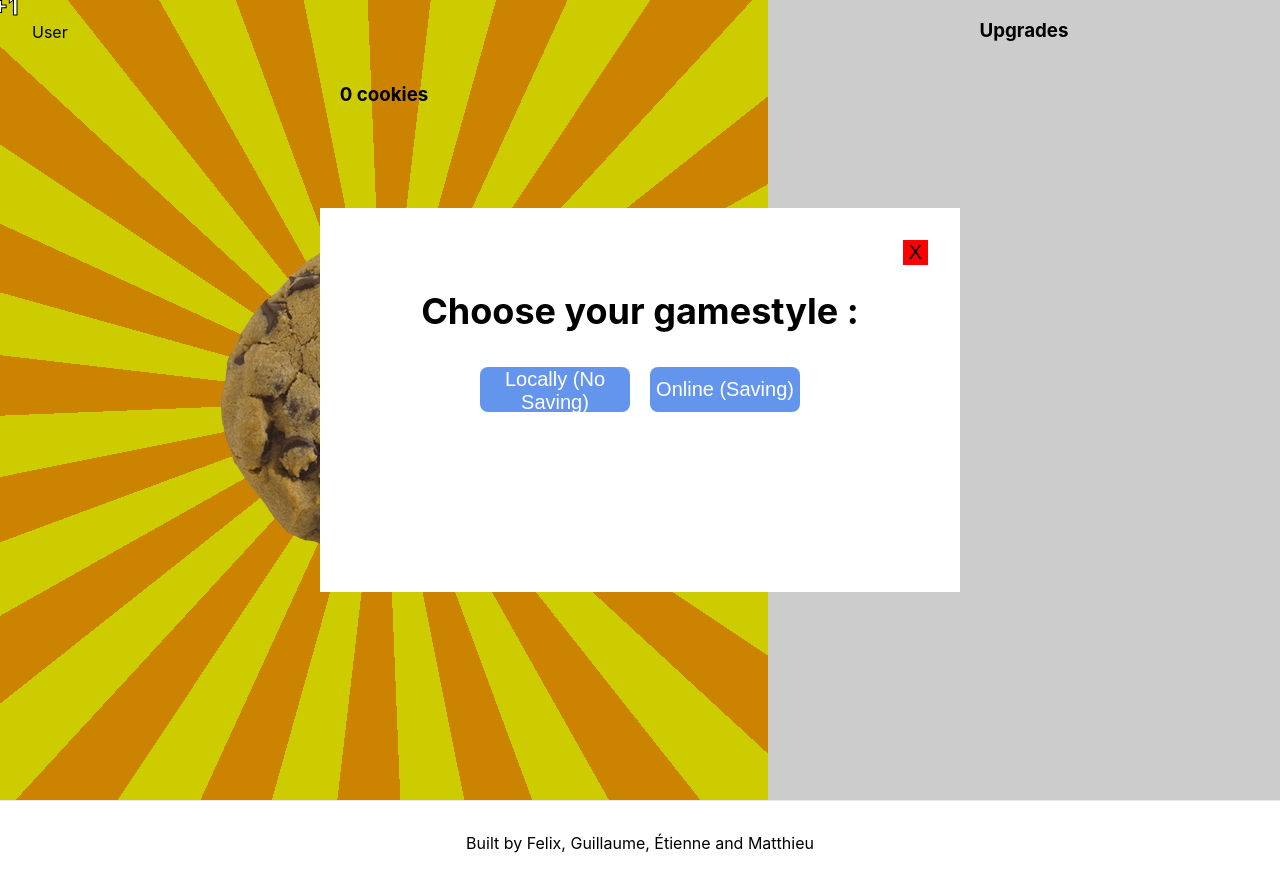
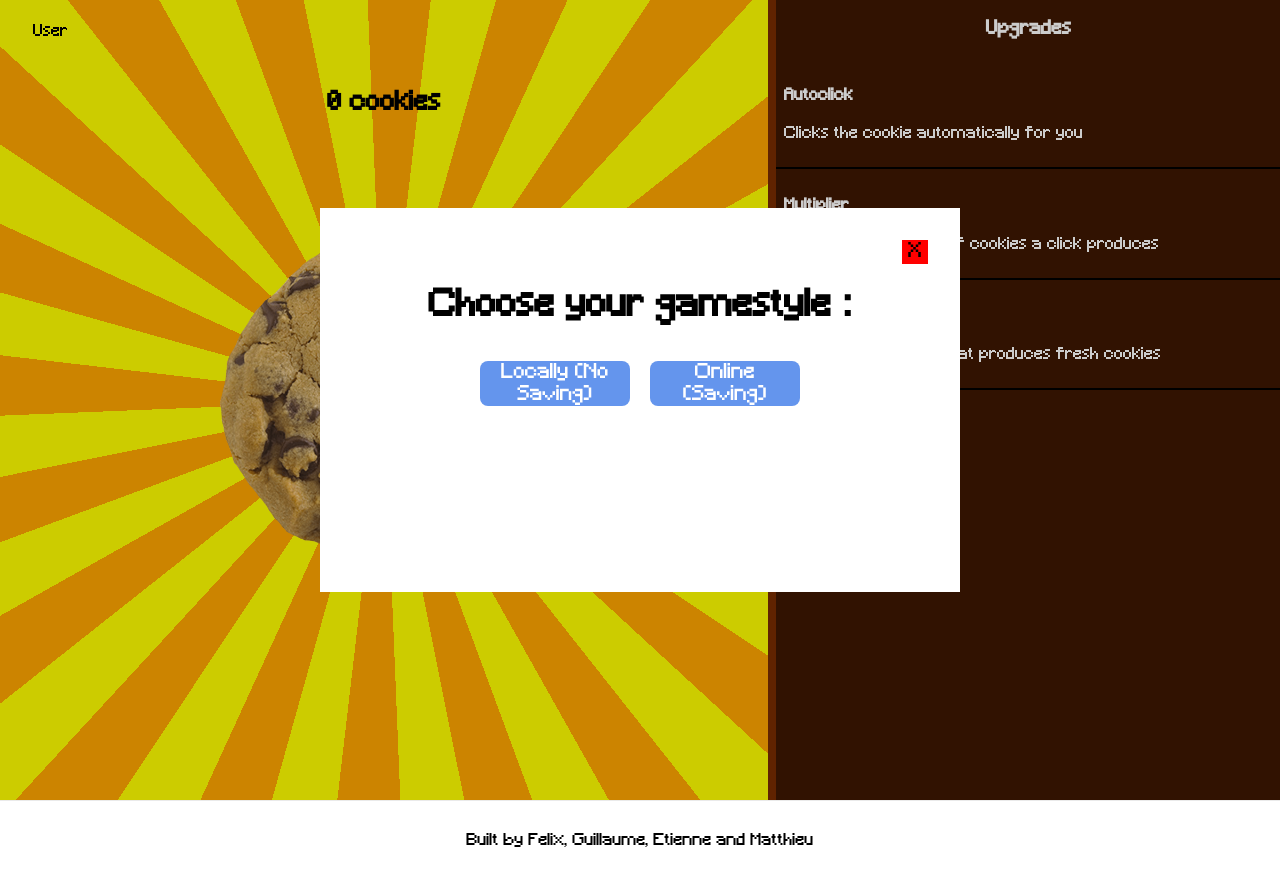
Before and after one commit to felixrnqst/cookie-clicker, a Next.js app: page / in a window 1280 px wide. Built offline with nearby package versions, Linux system fonts and the light colour scheme.

Commit message:
Save dialog and cookie state to localStorage, "pretty" cookie amount and minecraft font

```diff
--- a/components/cookie.module.scss
+++ b/components/cookie.module.scss
@@ -4,9 +4,10 @@
   .hoverbox {width: 50vh; height: 50vh; }
 }
 
-.cursor {position: absolute; width: 1rem; height: 1rem; z-index: 11; transform: translateX(-50%) translateY(-50%); font-size: 1.5rem; font-weight: bold;
+.cursor {opacity: 0; position: absolute; width: 1rem; height: 1rem; z-index: 11; transform: translateX(-50%) translateY(-50%); font-size: 1.5rem; font-weight: bold;
   -webkit-text-fill-color: white;
   -webkit-text-stroke: 1px black;
+  pointer-events: none;
 }
 .cursor:hover {cursor: default; }
 
--- a/components/counter.js
+++ b/components/counter.js
@@ -4,5 +4,29 @@ This formats the cookie value
 */
 export default function Counter({cookies}){
 
-  return <h3>{cookies} {cookies != 1 ? 'cookies' : 'cookie'}</h3>
+  function prettyDisplay(c){
+    var d = 1
+    var n = ''
+    if(c >= 10e15){
+      d = 10e15
+      n = 'quadrillion'
+      // return Math.floor(c / 10e15) + ' quadrillion'
+    }else if(c >= 10e12){
+      d = 10e12
+      n = 'trillion'
+      // return Math.floor(c / 10e12) + ' trillion'
+    }else if(c >= 10e9){
+      d = 10e9
+      n = 'billion'
+      // return (Math.floor(c / 10e9 * 1000) / 1000) + ' billion'
+    }else if(c >= 10e6){
+      d = 10e6
+      n = 'million'
+      // return Math.floor(c / 10e6) + ' million'
+    }
+    return (Math.floor(c / d * 1000) / 1000) + ' ' + n
+
+  }
+
+  return <h3 style={{fontVariantNumeric: 'tabular-nums', fontSize: '1.6rem'}}>{prettyDisplay(cookies)} {cookies != 1 ? 'cookies' : 'cookie'}</h3>
 }
--- a/components/popup.js
+++ b/components/popup.js
@@ -1,5 +1,5 @@
 /*
-index.js - Created by Guillaume
+popup.js - Created by Guillaume
 This create the inital popup for the user to choose saving his progress or not
 */
 import React from "react";
--- a/components/store.js
+++ b/components/store.js
@@ -4,10 +4,23 @@ The component which displays upgrades and allows the user to purchase them
 */
 import styles from './store.module.scss'
 
+
+const upgrades = [
+  {name: 'Autoclick', description: 'Clicks the cookie automatically for you', price: 100, quantity: 0, max: -1, cps: 0.1},
+  {name: 'Multiplier', description: 'Multiplies the amount of cookies a click produces', price: 200, quantitiy: 0, max: -1, cps: 1},
+  {name: 'Bakery', description: 'An artisanal bakery that produces fresh cookies', price: 200, quantitiy: 0, max: -1, cps: 1},
+]
+
 export default function Store(props){
   return (
     <div className={styles.container}>
       <h3>Upgrades</h3>
+      {upgrades.map(u =>
+        (<div className={styles.storeItem}>
+          <h4>{u.name}</h4>
+          <p>{u.description}</p>
+        </div>)
+      )}
     </div>
   )
 }
--- a/components/store.module.scss
+++ b/components/store.module.scss
@@ -1,6 +1,9 @@
 @import '../styles/constants.scss';
 
-.container {width: 100vw; height: 100vh; background: white;}
+.container {width: 100vw; height: 100vh; background: #3d1601;
+  border-left: .5rem solid #782c00;
+  * {color: white; }
+}
 
 @include bp(md){
   .container {width: 50vw;}
@@ -9,3 +12,7 @@
 @include bp(lg){
   .container {width: 40vw;}
 }
+
+.storeItem {padding: .5rem;
+  border-bottom: 2px solid black;
+}
--- a/pages/index.js
+++ b/pages/index.js
@@ -17,15 +17,19 @@ import Popup from '../components/popup'
 
 export default function Home() {
   const [cookies, setCookies] = useState(0)
+  const [buttonPopup, setButtonPopup] = useState(false)
+
   const updateInterval = useRef()
   const updateOverride = useRef(false)
-  const [buttonPopup, setbuttonPopup] = useState(true)
 
   useEffect(() => {// useEffect is run only once when the component is mounted
-    window.cookies = cookies //We want to use window.cookies to be able to "hack" the game in the console
+    setButtonPopup(localStorage.getItem("buttonPopup") !== null ? localStorage.getItem("buttonPopup") == 'true' : true);
+    var c  = localStorage.getItem("cookies") !== null ? parseInt(localStorage.getItem("cookies")) : 0
+    window.cookies = c //We want to use window.cookies to be able to "hack" the game in the console
+    setCookies(c)
     updateInterval.current = setInterval(() => {
       if(window.cookies != cookies && !updateOverride.current){
-        setCookies(window.cookies);
+        setCookiesLocal(window.cookies);
       }
     }, 1000/60)
   }, [])
@@ -37,13 +41,22 @@ export default function Home() {
 
   function increment(){
     updateOverride.current = true;
-    setCookies((c) => c+1)
+    setCookies((c) => {
+      localStorage.setItem("cookies", c+1);
+      return c+1
+    })
 
   }
 
+  function setButtonPopupLocal(i){//Save choice to localStorage so that the popup isn't shown every time
+    setButtonPopup(i)
+    localStorage.setItem("buttonPopup", i ? 'true' : 'false');
 
-
-  //Window.cookies
+  }
+  function setCookiesLocal(i){
+    setCookies(i)
+    localStorage.setItem("cookies", i);
+  }
 
   return (
     <div className={styles.container}>
@@ -58,14 +71,14 @@ export default function Home() {
           <Header/>
           <Counter cookies={cookies}/>
           <Cookie increment={increment}/>
-          <Popup trigger={buttonPopup} setTrigger={setbuttonPopup}/>
+          <Popup trigger={buttonPopup} setTrigger={setButtonPopupLocal}/>
         </CookieBackground>
         <Store/>
 
       </main>
 
       <footer className={styles.footer}>
-        <a>Built by Felix, Guillaume, Étienne and Matthieu</a>
+        <a>Built by Felix, Guillaume, Etienne and Matthieu</a>
       </footer>
     </div>
   )
--- a/styles/globals.scss
+++ b/styles/globals.scss
@@ -13,6 +13,7 @@ a {
 
 * {
   box-sizing: border-box;
+  font-family: Minecraft;
 }
 
 h3 {text-align: center; }
@@ -26,3 +27,5 @@ h3 {text-align: center; }
     background: white;
   }
 }
+
+@font-face {font-family: 'Minecraft'; font-display: swap; font-style:  normal; font-weight: 100; font-display: swap; src: url("../fonts/minecraft.ttf") format("truetype"); }
```
Also changed, not shown: fonts/minecraft.ttf (added).
